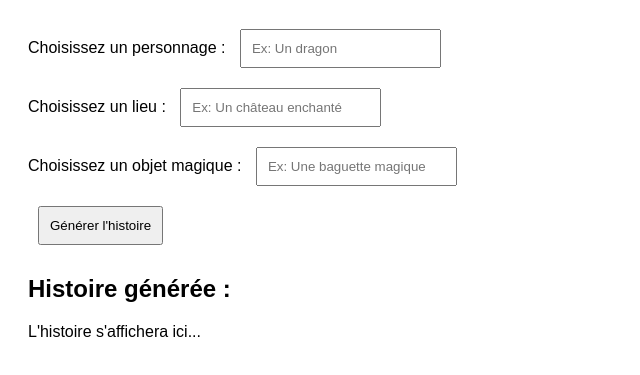
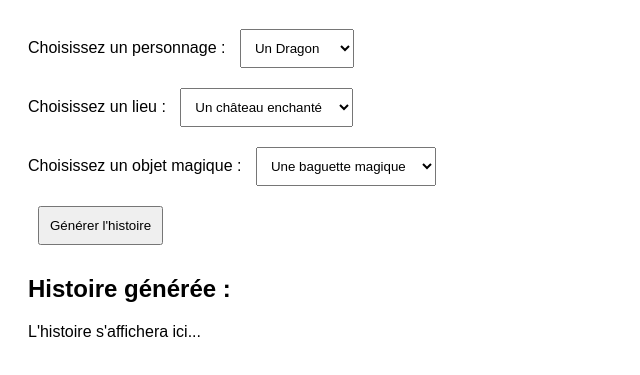
Before and after one commit to gabii0508/Histoire-Magique, a website: page frontnend/index.html in a window 1280 px wide. Shown: the part 89-464 px from the top of the page, without its empty margins (0-640 px from the left). Drawn offline with Linux system fonts and the light colour scheme.

Commit message:
changer code server.js and index.html

```diff
--- a/frontnend/index.html
+++ b/frontnend/index.html
@@ -1,5 +1,5 @@
 <!DOCTYPE html>
-<html lang="en">
+<html lang="fr">
 <head>
   <meta charset="UTF-8">
   <meta name="viewport" content="width=device-width, initial-scale=1.0">
@@ -9,7 +9,7 @@
       font-family: Arial, sans-serif;
       padding: 20px;
     }
-    input, button {
+    input, button, select {
       margin: 10px;
       padding: 10px;
     }
@@ -19,13 +19,25 @@
   <h1>Générateur d'histoires pour enfants</h1>
 
   <label for="character">Choisissez un personnage :</label>
-  <input type="text" id="character" placeholder="Ex: Un dragon" /><br>
+  <select id="character">
+    <option value="Dragon">Un Dragon</option>
+    <option value="Licorne">Une Licorne</option>
+    <option value="Elfe">Un Elfe</option>
+  </select><br>
 
   <label for="location">Choisissez un lieu :</label>
-  <input type="text" id="location" placeholder="Ex: Un château enchanté" /><br>
+  <select id="location">
+    <option value="château enchanté">Un château enchanté</option>
+    <option value="forêt mystérieuse">Une forêt mystérieuse</option>
+    <option value="île magique">Une île magique</option>
+  </select><br>
 
   <label for="magic-item">Choisissez un objet magique :</label>
-  <input type="text" id="magic-item" placeholder="Ex: Une baguette magique" /><br>
+  <select id="magic-item">
+    <option value="baguette magique">Une baguette magique</option>
+    <option value="potion de guérison">Une potion de guérison</option>
+    <option value="miroir enchanté">Un miroir enchanté</option>
+  </select><br>
 
   <button onclick="generateStory()">Générer l'histoire</button>
 
@@ -49,7 +61,7 @@
           headers: {
             'Content-Type': 'application/json',
           },
-          body: JSON.stringify({ prompt }),
+          body: JSON.stringify({ character, location, magicItem }),
         });
 
         const data = await response.json();
```
Also changed, not shown: backend/server.js (+8 -13 lines).
